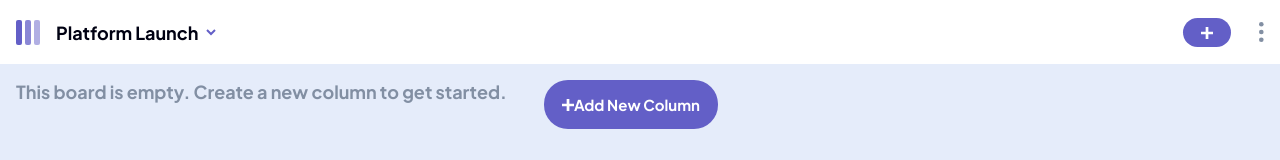
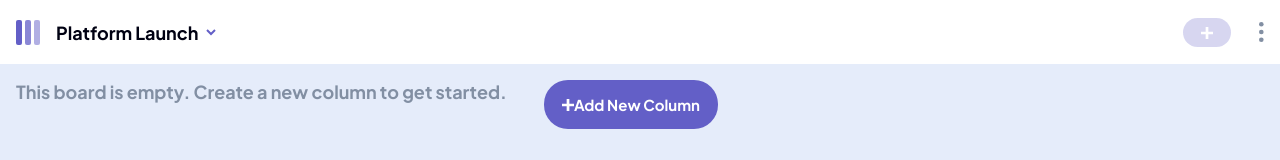
Before and after one commit to Michaljapko/kanban-task-management-web-app, a React (Create React App) app: page / in a window 1280 px wide. Shown: the top 160 px of the page. Built offline with nearby package versions, Linux system fonts and the light colour scheme.

Commit message:
done: hide add button if data dont exist

```diff
--- a/src/Types/types.ts
+++ b/src/Types/types.ts
@@ -6,7 +6,7 @@ export interface Subtask {
 export interface ButtonTypes {
 	children?: string;
 	icon?: 'plus' | 'board';
-	variant?: 'header' | 'sidebar' | 'sidebarBold' | 'sidebarCurrent';
+	variant?: 'header' | 'sidebar' | 'sidebarBold' | 'sidebarCurrent' | 'header-off';
 	onClick?: any;
 	type?: 'button' | 'reset' | 'submit' | undefined;
 }
--- a/src/components/Button/Button.styled.tsx
+++ b/src/components/Button/Button.styled.tsx
@@ -37,7 +37,10 @@ export const StyledButton = styled.button`
 			border: 0;
 			border-radius: 24px;
 			padding: ${(props: any) => {
-				return props['data-variant'] === 'header' ? '5px 18px' : '15px 18px';
+				if (props['data-variant'] === 'header' || props['data-variant'] === 'header-off') {
+					return '5px 18px';
+				}
+				return '15px 18px';
 			}};
 			background: #635fc7;
 			font-size: 15px;
@@ -46,6 +49,9 @@ export const StyledButton = styled.button`
 			font-style: normal;
 			text-align: start;
 			color: #fff;
+			opacity: ${(props: any) => {
+				if (props['data-variant'] === 'header-off') return '0.25';
+			}};
 		`;
 	}};
 `;
--- a/src/components/Header/Header.tsx
+++ b/src/components/Header/Header.tsx
@@ -8,12 +8,16 @@ import { StyledHeader, StyledLogoBox, StyledHeaderBox, StyledLogoText, StyledDro
 import { selectIsSidebarShow, setIsSidebarShow, setIsTaskAddShow, setIsPopUpShow } from '../../features/layout/layoutSlice';
 import { useAppSelector, useAppDispatch } from '../../app/hooks';
 import { useState } from 'react';
+import { selectTasksData } from '../../features/tasks/tasksSlice';
 
 const Header = () => {
 	const [isDropMenuShow, setIsDropMenuShow] = useState<boolean>(false);
 
 	const dispatch = useAppDispatch();
+	const taskData = useAppSelector(selectTasksData);
 	const isSidebarShow = useAppSelector(selectIsSidebarShow);
+
+	console.log(taskData);
 
 	return (
 		<StyledHeader>
@@ -30,6 +34,7 @@ const Header = () => {
 				</StyledLogoBox>
 			</StyledHeaderBox>
 			<StyledHeaderBox>
+				{taskData && (
 					<Button
 						icon='plus'
 						variant='header'
@@ -37,7 +42,13 @@ const Header = () => {
 							dispatch(setIsTaskAddShow());
 						}}
 					/>
-
+				)}
+				{!taskData && (
+					<Button
+						icon='plus'
+						variant='header-off'
+					/>
+				)}
 				<img
 					src={ellipsis}
 					alt='ellipsis'
```
Lines whose indentation alone changed are shown as unchanged.
